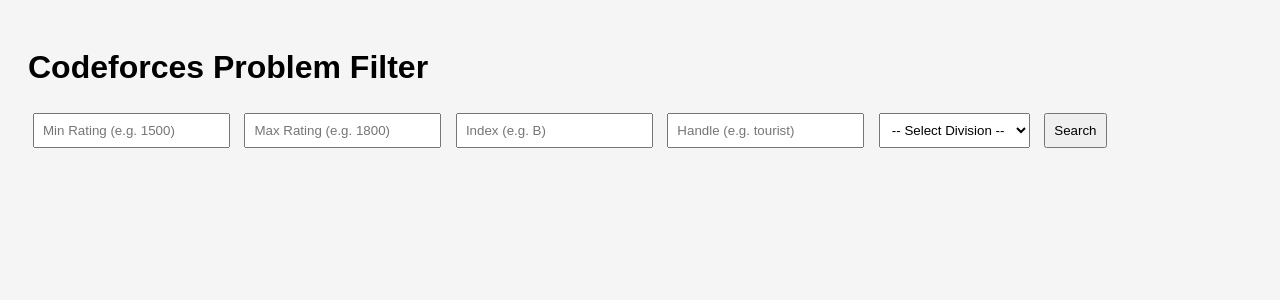
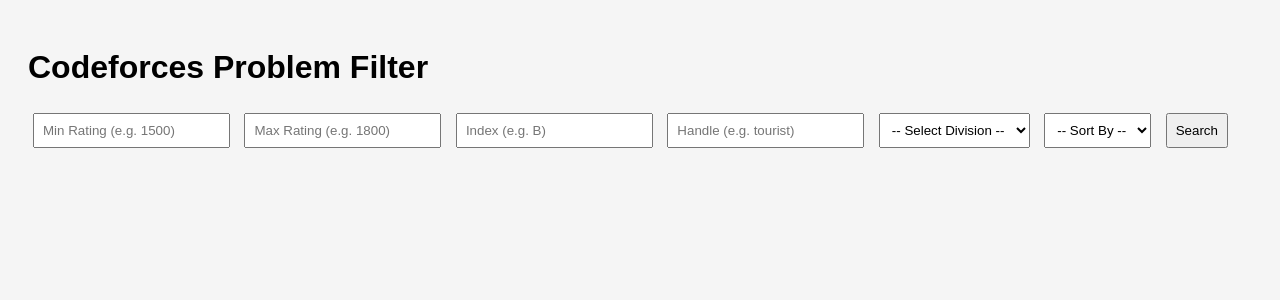
Before and after one commit to Ashdixit382/CodeQuest, a Django app: template CodeQuest/templates/filter_problems.html in a window 1280 px wide. Shown: the top 300 px of the page. Run offline with Django 5.2, Linux system fonts and the light colour scheme; the template is opened without the code that fills it, so the values that code supplies are empty.

Commit message:
sorting filter done

```diff
--- a/CodeQuest/templates/filter_problems.html
+++ b/CodeQuest/templates/filter_problems.html
@@ -19,14 +19,24 @@
         <input type="text" name="max_rating" placeholder="Max Rating (e.g. 1800)" value="{{ request.GET.max_rating }}">
         <input type="text" name="index" placeholder="Index (e.g. B)" value="{{ request.GET.index }}">
         <input type="text" name="handle" placeholder="Handle (e.g. tourist)" value="{{ request.GET.handle }}">
+
         <select name="division">
             <option value="">-- Select Division --</option>
             {% for div in divisions %}
                 <option value="{{ div }}" {% if request.GET.division == div %}selected{% endif %}>{{ div }}</option>
             {% endfor %}
         </select>
+
+        <!-- Sorting Options -->
+        <select name="sort_by">
+            <option value="">-- Sort By --</option>
+            <option value="rating" {% if request.GET.sort_by == 'rating' %}selected{% endif %}>Rating</option>
+            <option value="index" {% if request.GET.sort_by == 'index' %}selected{% endif %}>Index</option>
+        </select>
+
         <button type="submit">Search</button>
     </form>
+
 
     {% if problems %}
         <h3>Showing {{ problems|length }} problems:</h3>
```
Also changed, not shown: CodeQuest/problems/views.py (+15 -0 lines).
